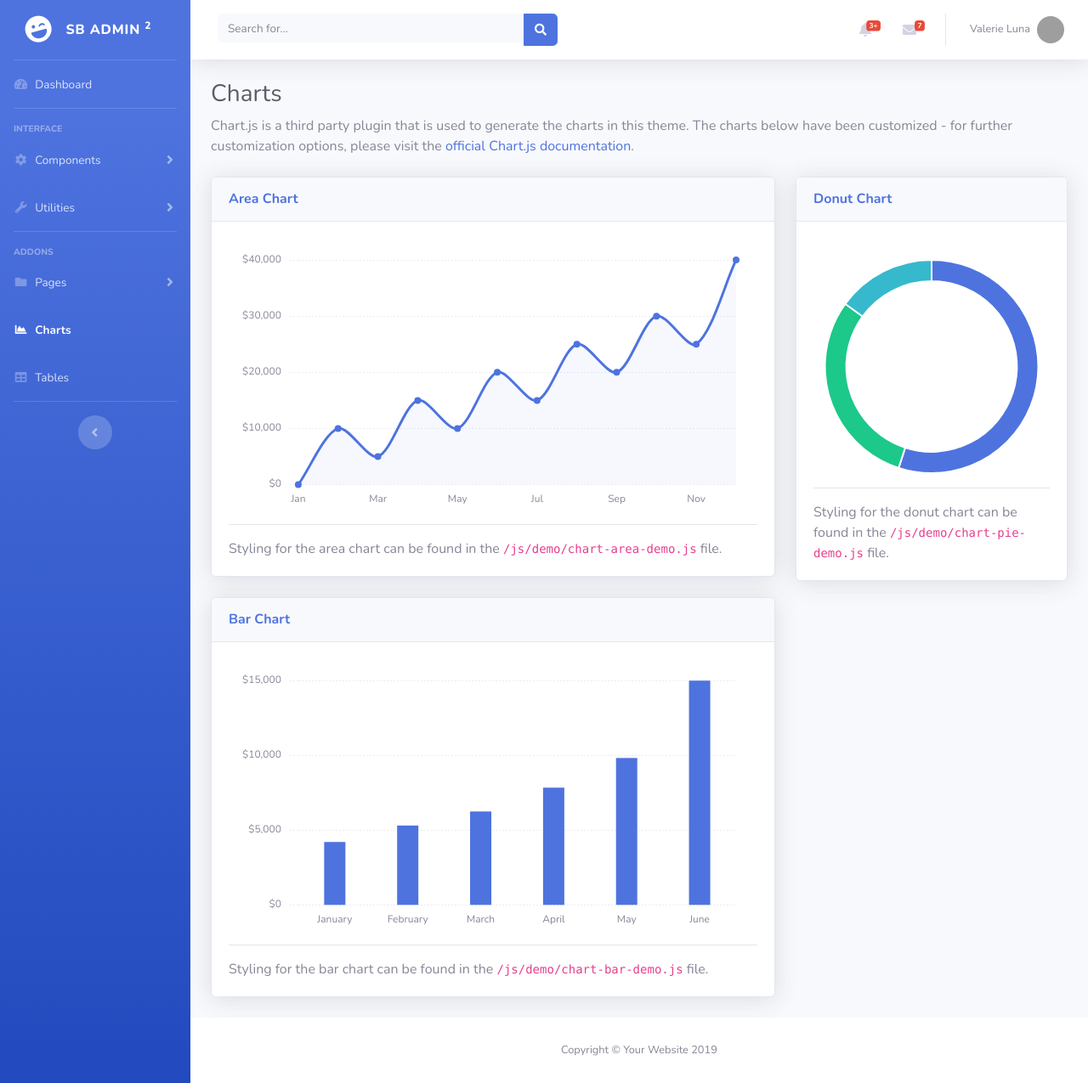
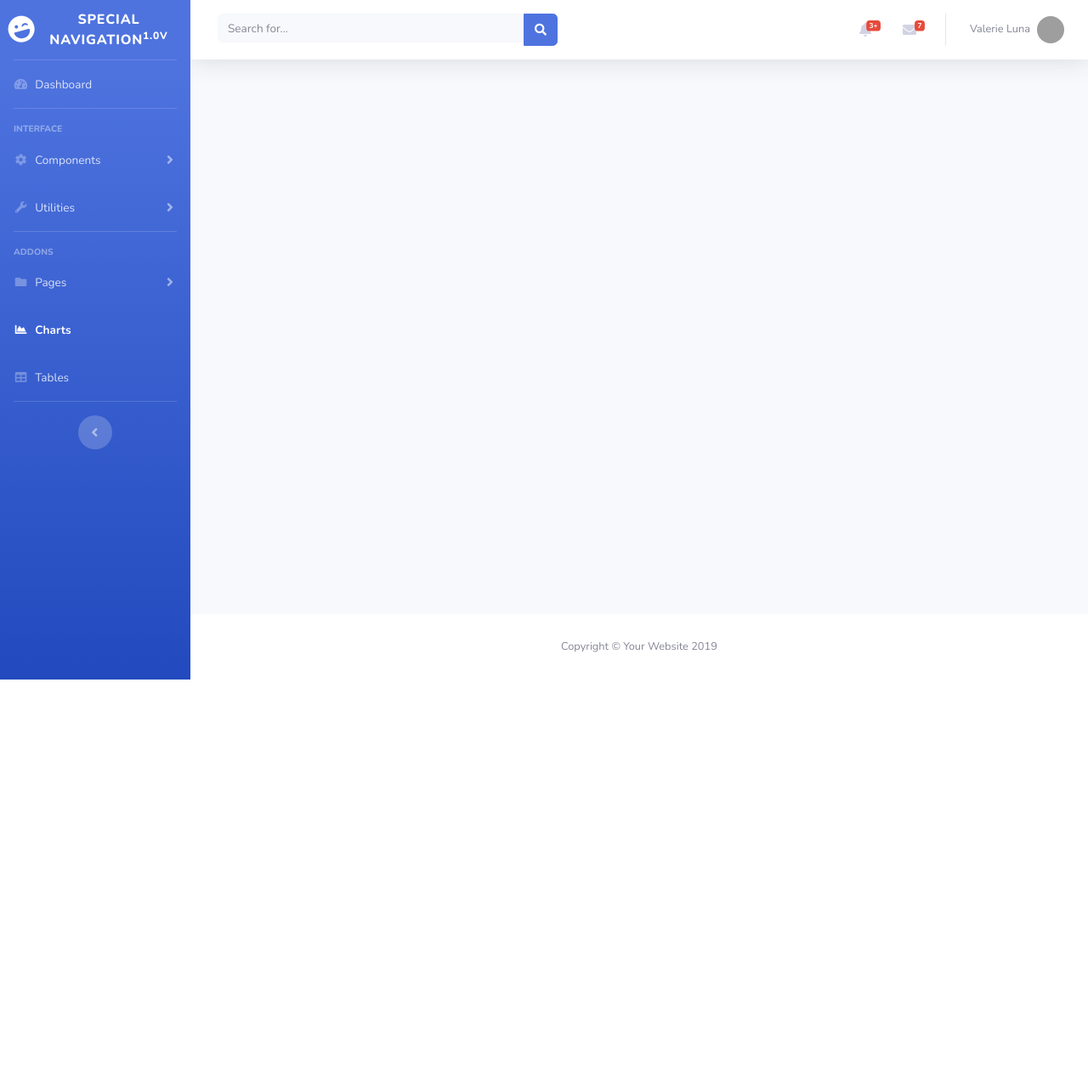
Before and after one commit to StackOfMusic/specialnavi, a Django app: page /navi/ in a window 1280 px wide. Shown: the whole page at 85% size. After the commit the page ends 800 px from the top, so only its background shows below. Run offline with Django 3.2, Linux system fonts and the light colour scheme; some libraries are stand-ins or nearby versions; grey boxes are pictures that could not be loaded.

Commit message:
Modified web page : clean main board

```diff
--- a/templates/home.html
+++ b/templates/home.html
@@ -31,7 +31,7 @@
         <div class="sidebar-brand-icon rotate-n-15">
           <i class="fas fa-laugh-wink"></i>
         </div>
-        <div class="sidebar-brand-text mx-3">SB Admin <sup>2</sup></div>
+        <div class="sidebar-brand-text mx-3">Special Navigation<sup>1.0v</sup></div>
       </a>
 
       <!-- Divider -->
@@ -328,7 +328,7 @@
 
         <!-- Begin Page Content -->
         <div class="container-fluid">
-
+{% comment %}
           <!-- Page Heading -->
           <h1 class="h3 mb-2 text-gray-800">Charts</h1>
           <p class="mb-4">Chart.js is a third party plugin that is used to generate the charts in this theme. The charts below have been customized - for further customization options, please visit the <a target="_blank" href="https://www.chartjs.org/docs/latest/">official Chart.js documentation</a>.</p>
@@ -336,57 +336,9 @@
           <!-- Content Row -->
           <div class="row">
 
-            <div class="col-xl-8 col-lg-7">
 
-              <!-- Area Chart -->
-              <div class="card shadow mb-4">
-                <div class="card-header py-3">
-                  <h6 class="m-0 font-weight-bold text-primary">Area Chart</h6>
-                </div>
-                <div class="card-body">
-                  <div class="chart-area">
-                    <canvas id="myAreaChart"></canvas>
-                  </div>
-                  <hr>
-                  Styling for the area chart can be found in the <code>/js/demo/chart-area-demo.js</code> file.
-                </div>
-              </div>
-
-              <!-- Bar Chart -->
-              <div class="card shadow mb-4">
-                <div class="card-header py-3">
-                  <h6 class="m-0 font-weight-bold text-primary">Bar Chart</h6>
-                </div>
-                <div class="card-body">
-                  <div class="chart-bar">
-                    <canvas id="myBarChart"></canvas>
-                  </div>
-                  <hr>
-                  Styling for the bar chart can be found in the <code>/js/demo/chart-bar-demo.js</code> file.
-                </div>
-              </div>
-
-            </div>
-
-            <!-- Donut Chart -->
-            <div class="col-xl-4 col-lg-5">
-              <div class="card shadow mb-4">
-                <!-- Card Header - Dropdown -->
-                <div class="card-header py-3">
-                  <h6 class="m-0 font-weight-bold text-primary">Donut Chart</h6>
-                </div>
-                <!-- Card Body -->
-                <div class="card-body">
-                  <div class="chart-pie pt-4">
-                    <canvas id="myPieChart"></canvas>
-                  </div>
-                  <hr>
-                  Styling for the donut chart can be found in the <code>/js/demo/chart-pie-demo.js</code> file.
-                </div>
-              </div>
-            </div>
           </div>
-
+{% endcomment %}
         </div>
         <!-- /.container-fluid -->
 
```
